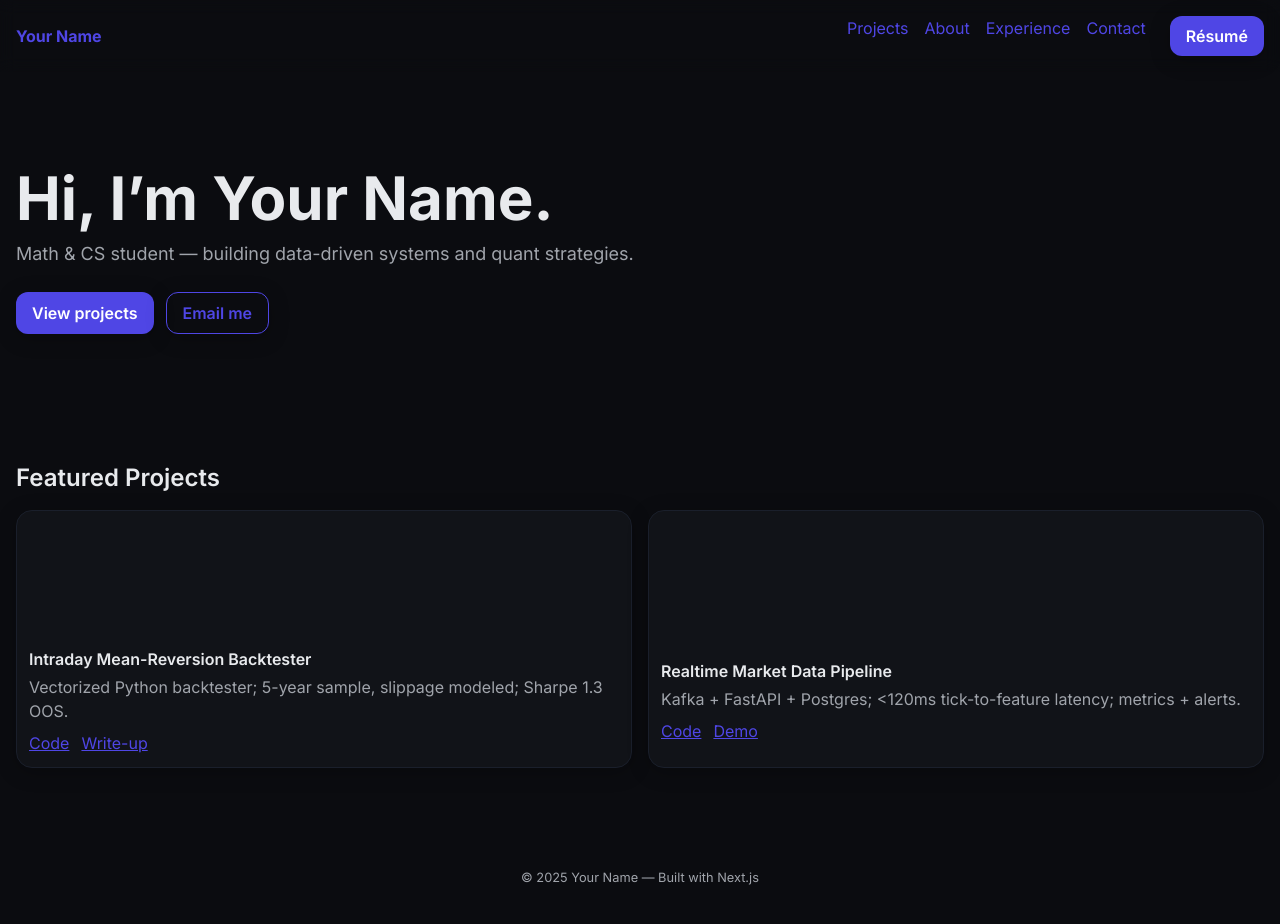
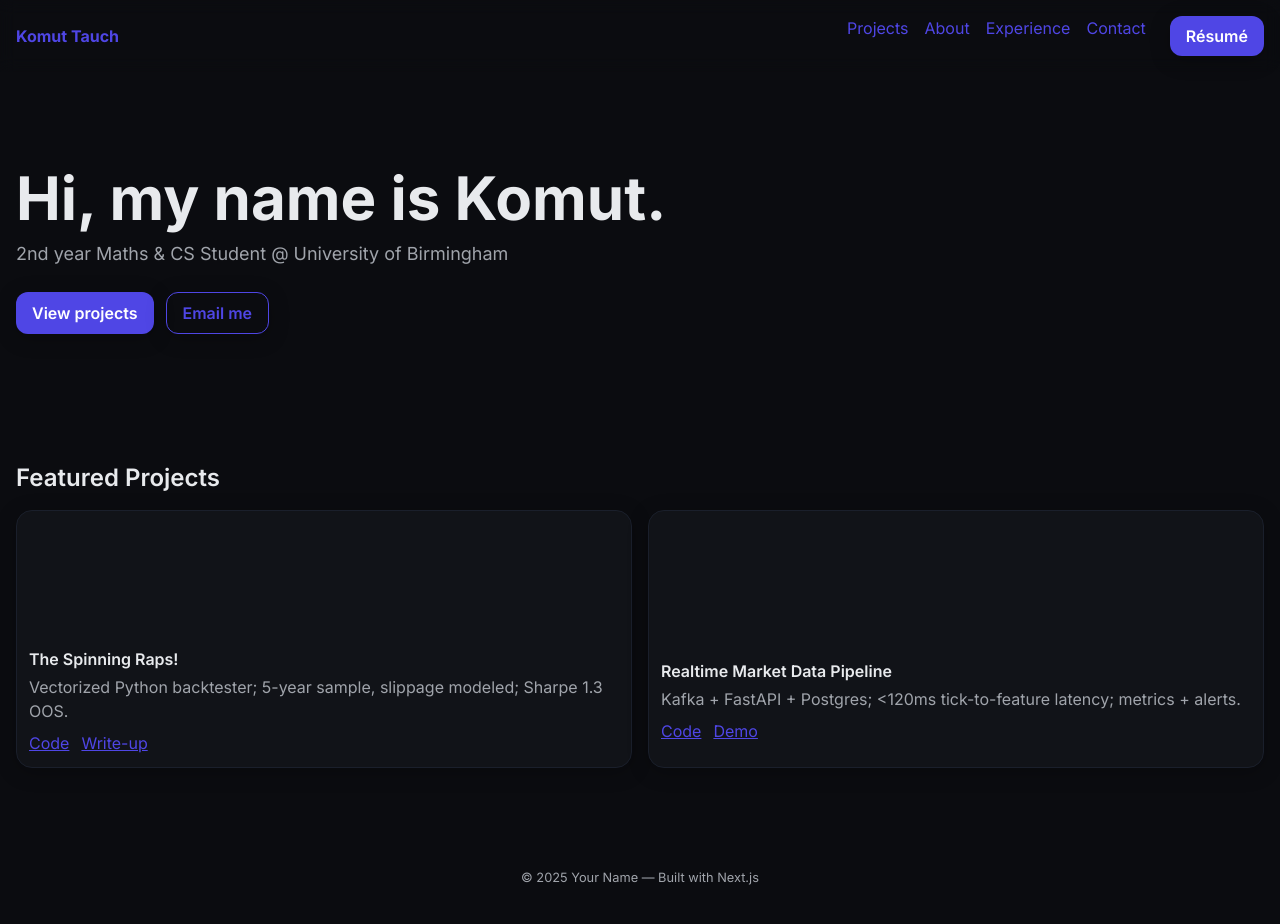
Before and after one commit to ko-mode/portfolio_website, a Next.js app: page / in a window 1280 px wide. Shown: the top 924 px of the page. Built offline with nearby package versions, Linux system fonts and the light colour scheme.

Commit message:
Updated the sections with my info

```diff
--- a/app/page.tsx
+++ b/app/page.tsx
@@ -5,13 +5,13 @@ export default function HomePage() {
   return (
     <>
       <section className="container py-24">
-        <h1 className="text-4xl md:text-6xl font-bold">Hi, I’m Your Name.</h1>
+        <h1 className="text-4xl md:text-6xl font-bold">Hi, my name is Komut.</h1>
         <p className="mt-3 text-lg max-w-2xl text-[color:var(--muted)]">
-          Math & CS student — building data-driven systems and quant strategies.
+          2nd year Maths & CS Student @ University of Birmingham
         </p>
         <div className="mt-6 flex gap-3">
           <Link href="#projects" className="btn">View projects</Link>
-          <a className="btn btn-ghost" href="mailto:you@email.com">Email me</a>
+          <a className="btn btn-ghost" href="mailto:tauchkomut06@gmail.com">Email me</a>
         </div>
       </section>
 
@@ -19,7 +19,7 @@ export default function HomePage() {
         <h2 className="text-2xl font-semibold">Featured Projects</h2>
         <div className="mt-4 grid grid-cols-1 md:grid-cols-2 gap-4">
           <ProjectCard
-            title="Intraday Mean-Reversion Backtester"
+            title="The Spinning Raps!"
             img="/project1.png"
             alt="Backtesting dashboard"
             description="Vectorized Python backtester; 5-year sample, slippage modeled; Sharpe 1.3 OOS."
--- a/components/Nav.tsx
+++ b/components/Nav.tsx
@@ -6,7 +6,7 @@ export default function Nav() {
   const [open, setOpen] = useState(false)
   return (
     <nav className="flex items-center justify-between py-4">
-      <Link href="#" className="font-bold">Your Name</Link>
+      <Link href="#" className="font-bold">Komut Tauch</Link>
       <button className="md:hidden text-2xl" onClick={() => setOpen(!open)}>☰</button>
       <div className={`md:flex gap-4 ${open ? 'block absolute right-4 top-14 card p-3' : 'hidden md:block'}`}>
         <Link href="#projects">Projects</Link>
```
Also changed, not shown: 1 other file (tests, documents, lock files or other folders).
